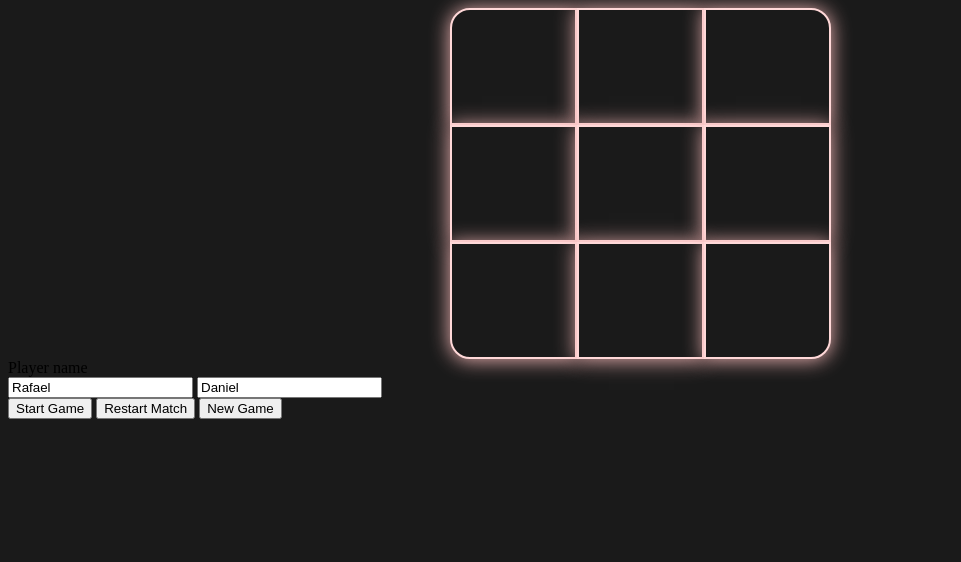
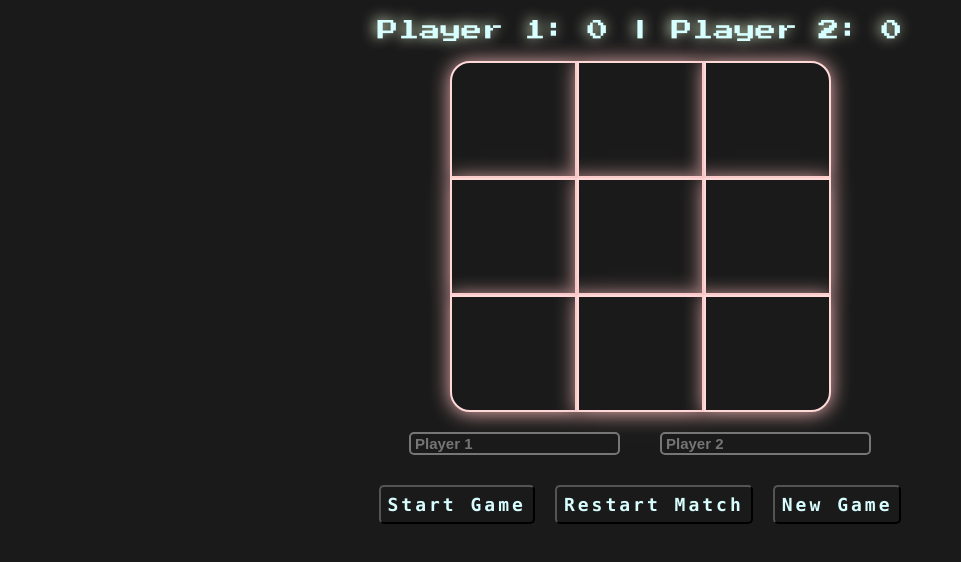
Before and after one commit to rafael-cagliari/tic-tac-toe, a plain HTML site: page index.html in a window 1280 px wide. Shown: the whole page, without its empty margins (0-961 px from the left). Drawn offline with Linux system fonts and the light colour scheme; a web font is replaced by a local one.

Commit message:
finished styling, fixed bugs for when pressing new game and reset button before start game

```diff
--- a/index.html
+++ b/index.html
@@ -4,7 +4,11 @@
 	<title>Tic Tac Toe</title>
 	<link rel="stylesheet" type="text/css" href="style.css">
 	<link href="https://fonts.googleapis.com/css2?family=Chelsea+Market&display=swap" rel="stylesheet">
+	<link href="https://fonts.googleapis.com/css2?family=Press+Start+2P&display=swap" rel="stylesheet">
 </head>
+<div id=score style='text-align: center;
+font-family: "Press Start 2P", cursive;font-size: 21px;margin: 20px;color: #d8ffff;text-shadow: -2px -1px 14px #ecffd8;
+'> Player 1: 0 | Player 2: 0 </div>
 <div id='parent' class='parent'>
 <div class='board'>
 	<button id='zero' style='border-top-left-radius: 20px;'onclick="gameFlow().x_or_round(this)" class='tic-tac-button'></button>
@@ -18,19 +22,22 @@
 	<button id='eight' style='border-bottom-right-radius: 20px;' onclick="gameFlow().x_or_round(this)" class='tic-tac-button'></button>
 </div>
 </div>
-<div>Player name</div>
+<div class = 'buttons'>
 <form>
-	<input type='text' id='player1_name' value='Rafael' placeholder="Plyer 1" maxlength="25">
-	<input type='text' id='player2_name' value='Daniel' placeholder="Player 2" maxlength="25">
+	<input type='text' id='player1_name' class='name-form' placeholder="Player 1" maxlength="25">
+	<input type='text' id='player2_name' class='name-form' placeholder="Player 2" maxlength="25">
+</div>
+<div class = 'buttons'>
 </form>
-<button id=start_game onclick="startGame()">Start Game</button>
-<button id=restart_match onclick="gameFlow().restart()">Restart Match</button>
-<button id=new_game onclick='gameFlow().newGame()'>New Game</button>
-<div>
-	<div id=turn></div>
-	<div id=score></div>
-	<div id=match_result></div>
+<div class='buttons'>
+<button id=start_game class='action-buttons' onclick="startGame()">Start Game</button>
+<button id=restart_match class='action-buttons' onclick="gameFlow().restart()">Restart Match</button>
+<button id=new_game class='action-buttons' onclick='gameFlow().newGame()'>New Game</button>
 </div>
+</div>
+	<div class='display' id=turn style='text-align: center;'></div>
+	<div class='display' id=match_result style='text-align: center;'></div>
+
 	<body>
 <script type="text/javascript" src='script.js'></script>
 </body>
--- a/script.js
+++ b/script.js
@@ -34,13 +34,13 @@ const checkWin = () =>{
             (array[2] && array[4] & array[6])||(array[2] && array[5] && array[8])||
             (array[3] && array[4] && array[5])|| (array[6] && array[7] && array[8])==true){
                 if(player==1){document.getElementById('match_result').innerText = player1.name + ' wins'; player1.wins += 1;
-                 player1.winner='win';setTimeout(() => {  gameFlow().restart(); }, 2000);}
+                 player1.winner='win';setTimeout(() => {  gameFlow().restart(); }, 1000);}
                 else{document.getElementById('match_result').innerText = player2.name + ' wins'; player2.wins += 1;player2.winner='win';
-                setTimeout(() => {  gameFlow().restart(); }, 2000);}};
+                setTimeout(() => {  gameFlow().restart(); }, 1000);}};
             if(newBoard.number_of_plays==9){
                 console.log('its a draw')
                 document.getElementById('match_result').innerText = "It's a draw!";
-                setTimeout(() => {  gameFlow().restart(); }, 2000);
+                setTimeout(() => {  gameFlow().restart(); }, 1000);
             }
 }
 
@@ -99,6 +99,7 @@ const x_or_round=(elmnt)=> {
 
 
 const restart = () =>{
+    if(typeof player1==='undefined'){return};
     start_switch.on_off='on';
     newBoard.board = [{'zero':''},{'one':''},{'two':''},{'three':''},{'four':''},{'five':''},
     {'six':''},{'seven':''},{'eight':''}];
@@ -108,6 +109,7 @@ const restart = () =>{
     boardFunctions().gameBoardRender()}
 
 const newGame = () =>{
+    if(typeof player1==='undefined'){return};
     restart();
     start_switch.on_off='off'
     startGame();
@@ -115,8 +117,8 @@ const newGame = () =>{
 
 const turnDisplay= () =>{
     if(player==1){
-    document.getElementById('turn').innerText=`it is ${player1.name}'s turn`}
-    else {document.getElementById('turn').innerText=`it is ${player2.name}'s turn`}
+    document.getElementById('turn').innerText=`It is ${player1.name}'s turn`}
+    else {document.getElementById('turn').innerText=`It is ${player2.name}'s turn`}
 }
 
 const scoreDisplay=()=>{
--- a/style.css
+++ b/style.css
@@ -1,3 +1,7 @@
+form{
+    display: flex;
+}
+
 body{
     background-color: rgb(26, 26, 26);
 }
@@ -20,7 +24,7 @@ body{
     border-style: solid;
     border-width: 2px;
     box-shadow: 0px 1px 20px 0px #f3b7b7;
-    transition: 0.5s;
+    transition: 0.25s;
     font-family: 'Chelsea Market';
     color: #ffd8d8;
     font-size: 36px;
@@ -29,3 +33,49 @@ body{
 .tic-tac-button:hover{
     transform: scale(0.9);
 }
+.name-form{
+color: #d8ffff;
+    background-color: rgb(26, 26, 26);
+    border-style: solid;
+    font-weight: bold;
+    font-size: 15px;
+    border-radius: 5px;
+    margin:20px;
+    padding-left: 4px;
+}
+.console{
+    display: flex;
+    justify-content: center;
+}
+
+.buttons, .name-form{
+    display: flex;
+    justify-content: center;
+}
+
+.action-buttons {
+    color: #d7fdfe;
+    margin: 10px;
+    padding: 7px;
+    border-radius: 5px;
+    font-family: consolas;
+    font-weight: bold;
+    font-size: 18px;
+    background-color: rgba(26, 26, 26, 1);
+    transition:0.2s;
+    letter-spacing: 3px;
+}
+
+.action-buttons:hover{
+    color: rgba(26, 26, 26, 1);
+    background-color: #d7fdfe;
+    box-shadow: 0 0 10px #d7fdfe, 0 0 40px #d7fdfe, 0 0 70px #d7fdfe;
+}
+
+.display{
+    text-align: center;
+    padding: 10px;
+    font-size: 19px;
+    font-weight: bold;
+    color: #d7fdfe;
+}
```
